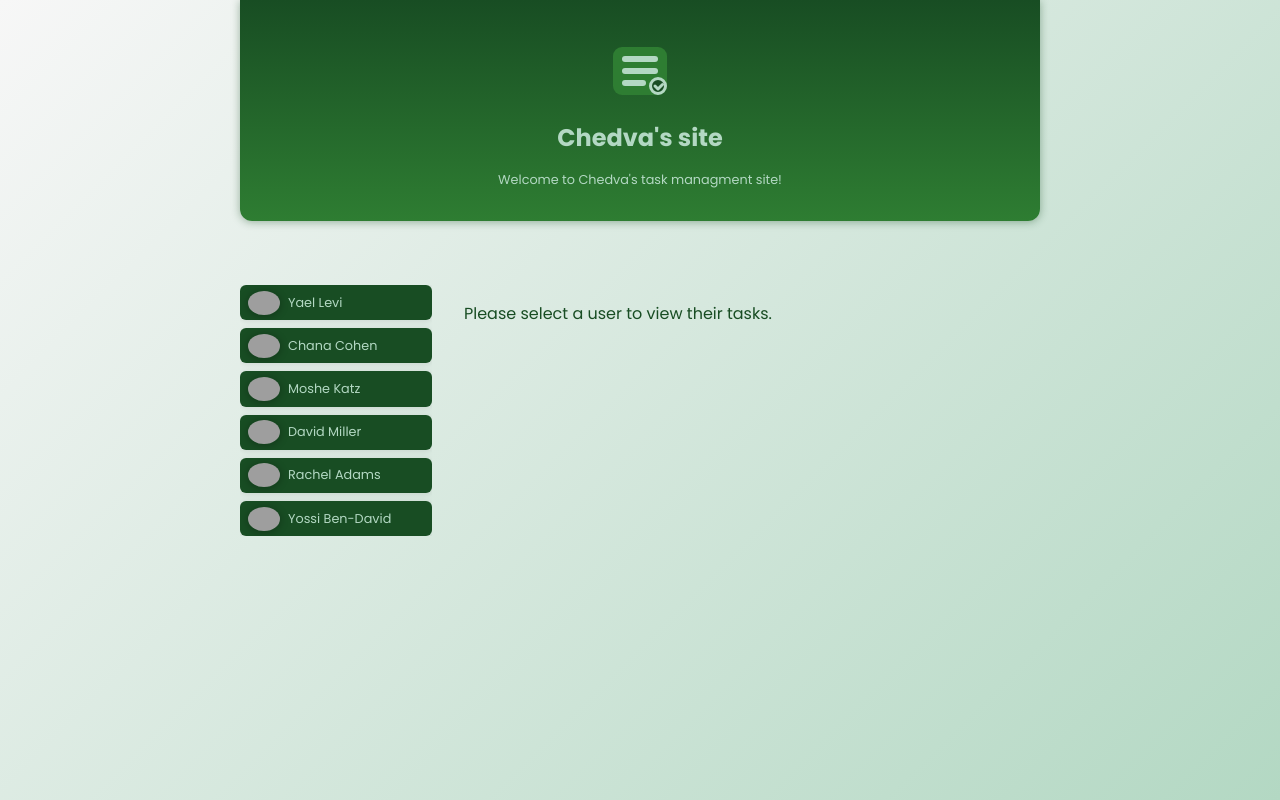
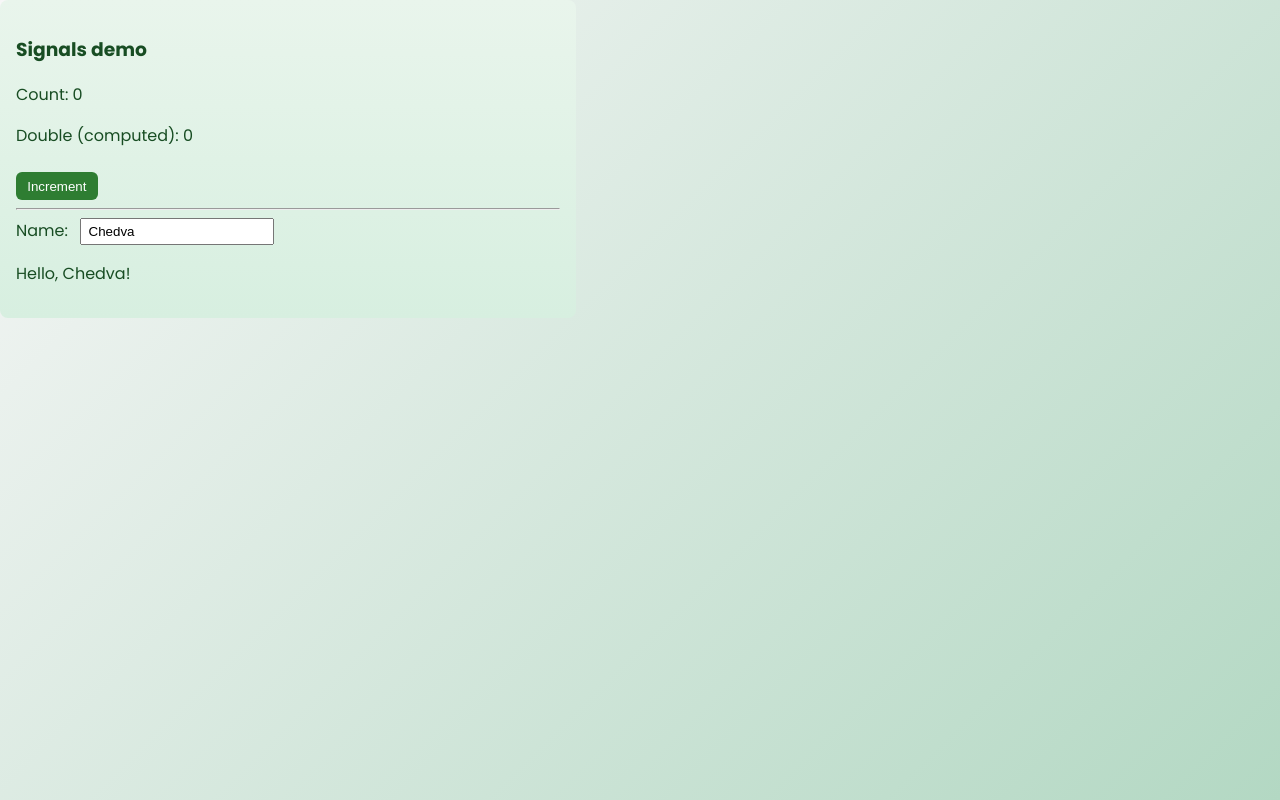
Before and after one commit to chedvak/angular-course-2025, an Angular app: page / in a window 1280 px wide. Built offline with nearby package versions, Linux system fonts and the light colour scheme; grey boxes are pictures that could not be loaded.

Commit message:
fixed computed val

```diff
--- a/src/app/app.html
+++ b/src/app/app.html
@@ -1,4 +1,4 @@
-<app-header />
+<!-- <app-header />
 <main>
 
   <ul id="users">
@@ -15,7 +15,7 @@
      <p>Please select a user to view their tasks.</p>
   }
 
-</main>
+</main> -->
 
 
-<!-- <app-signals-demo></app-signals-demo> -->
+<app-signals-demo></app-signals-demo>
--- a/src/app/signals-demo/signals-demo.component.ts
+++ b/src/app/signals-demo/signals-demo.component.ts
@@ -8,13 +8,14 @@ import { Component, effect, signal, computed } from '@angular/core';
 })
 export class SignalsDemoComponent {
   count = signal<number>(0);
-  increment(){
-    this.count.update((c)=> c + 1);
+  double = computed(() =>  this.count() * 2 )
+
+  increment() {
+    this.count.update((c) => c + 1);
   }
-  double = computed (() =>{ this.count() * 2})
 
-   logCount = effect (()=>{
-    console.log ("count is: " + this.count() + " and double is: " + this.double()+" and name is: " + this.name());
+  logCount = effect(() => {
+    console.log("count is: " + this.count() + " and double is: " + this.double() + " and name is: " + this.name());
   });
 
 
```
